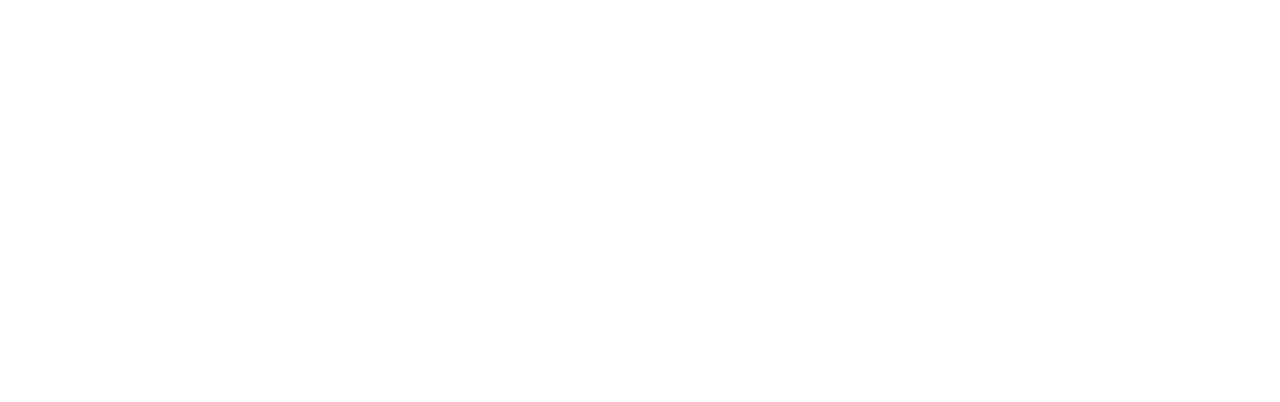
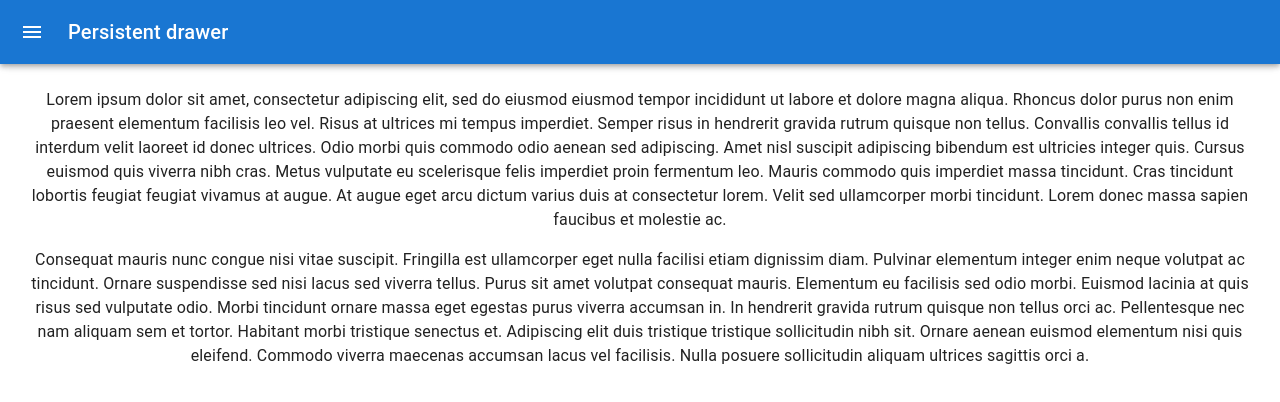
Before and after one commit to brunacamposxx/minishop4, a React (Create React App) app in the folder front/minishop/: page / in a window 1280 px wide. Shown: the top 402 px of the page. Built offline with nearby package versions, Linux system fonts and the light colour scheme.

Commit message:
FEAT: configura material ui

```diff
--- a/front/minishop/package.json
+++ b/front/minishop/package.json
@@ -3,8 +3,10 @@
   "version": "0.1.0",
   "private": true,
   "dependencies": {
-    "@material-ui/core": "^4.12.4",
-    "@material-ui/icons": "^4.11.3",
+    "@emotion/react": "^11.10.0",
+    "@emotion/styled": "^11.10.0",
+    "@mui/icons-material": "^5.8.4",
+    "@mui/material": "^5.9.3",
     "@testing-library/jest-dom": "^5.16.5",
     "@testing-library/react": "^13.3.0",
     "@testing-library/user-event": "^13.5.0",
--- a/front/minishop/src/App.js
+++ b/front/minishop/src/App.js
@@ -1,9 +1,10 @@
 import './App.css';
+import MainPageTemplate from './pageTemplates/MainPageTemplate';
 
 function App() {
   return (
     <div className="App">
-      <div></div>
+      <MainPageTemplate />
     </div>
   );
 }
--- /dev/null
+++ b/front/minishop/src/pageTemplates/MainPageTemplate.jsx
@@ -0,0 +1,183 @@
+import * as React from 'react';
+import { styled, useTheme } from '@mui/material/styles';
+import Box from '@mui/material/Box';
+import Drawer from '@mui/material/Drawer';
+import CssBaseline from '@mui/material/CssBaseline';
+import MuiAppBar from '@mui/material/AppBar';
+import Toolbar from '@mui/material/Toolbar';
+import List from '@mui/material/List';
+import Typography from '@mui/material/Typography';
+import Divider from '@mui/material/Divider';
+import IconButton from '@mui/material/IconButton';
+import MenuIcon from '@mui/icons-material/Menu';
+import ChevronLeftIcon from '@mui/icons-material/ChevronLeft';
+import ChevronRightIcon from '@mui/icons-material/ChevronRight';
+import ListItem from '@mui/material/ListItem';
+import ListItemButton from '@mui/material/ListItemButton';
+import ListItemIcon from '@mui/material/ListItemIcon';
+import ListItemText from '@mui/material/ListItemText';
+import InboxIcon from '@mui/icons-material/MoveToInbox';
+import MailIcon from '@mui/icons-material/Mail';
+
+const drawerWidth = 240;
+
+const Main = styled('main', { shouldForwardProp: (prop) => prop !== 'open' })(
+  ({ theme, open }) => ({
+    flexGrow: 1,
+    padding: theme.spacing(3),
+    transition: theme.transitions.create('margin', {
+      easing: theme.transitions.easing.sharp,
+      duration: theme.transitions.duration.leavingScreen,
+    }),
+    marginLeft: `-${drawerWidth}px`,
+    ...(open && {
+      transition: theme.transitions.create('margin', {
+        easing: theme.transitions.easing.easeOut,
+        duration: theme.transitions.duration.enteringScreen,
+      }),
+      marginLeft: 0,
+    }),
+  }),
+);
+
+const AppBar = styled(MuiAppBar, {
+  shouldForwardProp: (prop) => prop !== 'open',
+})(({ theme, open }) => ({
+  transition: theme.transitions.create(['margin', 'width'], {
+    easing: theme.transitions.easing.sharp,
+    duration: theme.transitions.duration.leavingScreen,
+  }),
+  ...(open && {
+    width: `calc(100% - ${drawerWidth}px)`,
+    marginLeft: `${drawerWidth}px`,
+    transition: theme.transitions.create(['margin', 'width'], {
+      easing: theme.transitions.easing.easeOut,
+      duration: theme.transitions.duration.enteringScreen,
+    }),
+  }),
+}));
+
+const DrawerHeader = styled('div')(({ theme }) => ({
+  display: 'flex',
+  alignItems: 'center',
+  padding: theme.spacing(0, 1),
+  // necessary for content to be below app bar
+  ...theme.mixins.toolbar,
+  justifyContent: 'flex-end',
+}));
+
+export default function PersistentDrawerLeft() {
+  const theme = useTheme();
+  const [open, setOpen] = React.useState(false);
+
+  const handleDrawerOpen = () => {
+    setOpen(true);
+  };
+
+  const handleDrawerClose = () => {
+    setOpen(false);
+  };
+
+  return (
+    <Box sx={{ display: 'flex' }}>
+      <CssBaseline />
+      <AppBar position="fixed" open={open}>
+        <Toolbar>
+          <IconButton
+            color="inherit"
+            aria-label="open drawer"
+            onClick={handleDrawerOpen}
+            edge="start"
+            sx={{ mr: 2, ...(open && { display: 'none' }) }}
+          >
+            <MenuIcon />
+          </IconButton>
+          <Typography variant="h6" noWrap component="div">
+            Persistent drawer
+          </Typography>
+        </Toolbar>
+      </AppBar>
+      <Drawer
+        sx={{
+          width: drawerWidth,
+          flexShrink: 0,
+          '& .MuiDrawer-paper': {
+            width: drawerWidth,
+            boxSizing: 'border-box',
+          },
+        }}
+        variant="persistent"
+        anchor="left"
+        open={open}
+      >
+        <DrawerHeader>
+          <IconButton onClick={handleDrawerClose}>
+            {theme.direction === 'ltr' ? (
+              <ChevronLeftIcon />
+            ) : (
+              <ChevronRightIcon />
+            )}
+          </IconButton>
+        </DrawerHeader>
+        <Divider />
+        <List>
+          {['Inbox', 'Starred', 'Send email', 'Drafts'].map((text, index) => (
+            <ListItem key={text} disablePadding>
+              <ListItemButton>
+                <ListItemIcon>
+                  {index % 2 === 0 ? <InboxIcon /> : <MailIcon />}
+                </ListItemIcon>
+                <ListItemText primary={text} />
+              </ListItemButton>
+            </ListItem>
+          ))}
+        </List>
+        <Divider />
+        <List>
+          {['All mail', 'Trash', 'Spam'].map((text, index) => (
+            <ListItem key={text} disablePadding>
+              <ListItemButton>
+                <ListItemIcon>
+                  {index % 2 === 0 ? <InboxIcon /> : <MailIcon />}
+                </ListItemIcon>
+                <ListItemText primary={text} />
+              </ListItemButton>
+            </ListItem>
+          ))}
+        </List>
+      </Drawer>
+      <Main open={open}>
+        <DrawerHeader />
+        <Typography paragraph>
+          Lorem ipsum dolor sit amet, consectetur adipiscing elit, sed do
+          eiusmod eiusmod tempor incididunt ut labore et dolore magna aliqua.
+          Rhoncus dolor purus non enim praesent elementum facilisis leo vel.
+          Risus at ultrices mi tempus imperdiet. Semper risus in hendrerit
+          gravida rutrum quisque non tellus. Convallis convallis tellus id
+          interdum velit laoreet id donec ultrices. Odio morbi quis commodo odio
+          aenean sed adipiscing. Amet nisl suscipit adipiscing bibendum est
+          ultricies integer quis. Cursus euismod quis viverra nibh cras. Metus
+          vulputate eu scelerisque felis imperdiet proin fermentum leo. Mauris
+          commodo quis imperdiet massa tincidunt. Cras tincidunt lobortis
+          feugiat feugiat vivamus at augue. At augue eget arcu dictum varius
+          duis at consectetur lorem. Velit sed ullamcorper morbi tincidunt.
+          Lorem donec massa sapien faucibus et molestie ac.
+        </Typography>
+        <Typography paragraph>
+          Consequat mauris nunc congue nisi vitae suscipit. Fringilla est
+          ullamcorper eget nulla facilisi etiam dignissim diam. Pulvinar
+          elementum integer enim neque volutpat ac tincidunt. Ornare suspendisse
+          sed nisi lacus sed viverra tellus. Purus sit amet volutpat consequat
+          mauris. Elementum eu facilisis sed odio morbi. Euismod lacinia at quis
+          risus sed vulputate odio. Morbi tincidunt ornare massa eget egestas
+          purus viverra accumsan in. In hendrerit gravida rutrum quisque non
+          tellus orci ac. Pellentesque nec nam aliquam sem et tortor. Habitant
+          morbi tristique senectus et. Adipiscing elit duis tristique tristique
+          sollicitudin nibh sit. Ornare aenean euismod elementum nisi quis
+          eleifend. Commodo viverra maecenas accumsan lacus vel facilisis. Nulla
+          posuere sollicitudin aliquam ultrices sagittis orci a.
+        </Typography>
+      </Main>
+    </Box>
+  );
+}
```
Also changed, not shown: 1 other file (tests, documents, lock files or other folders).
